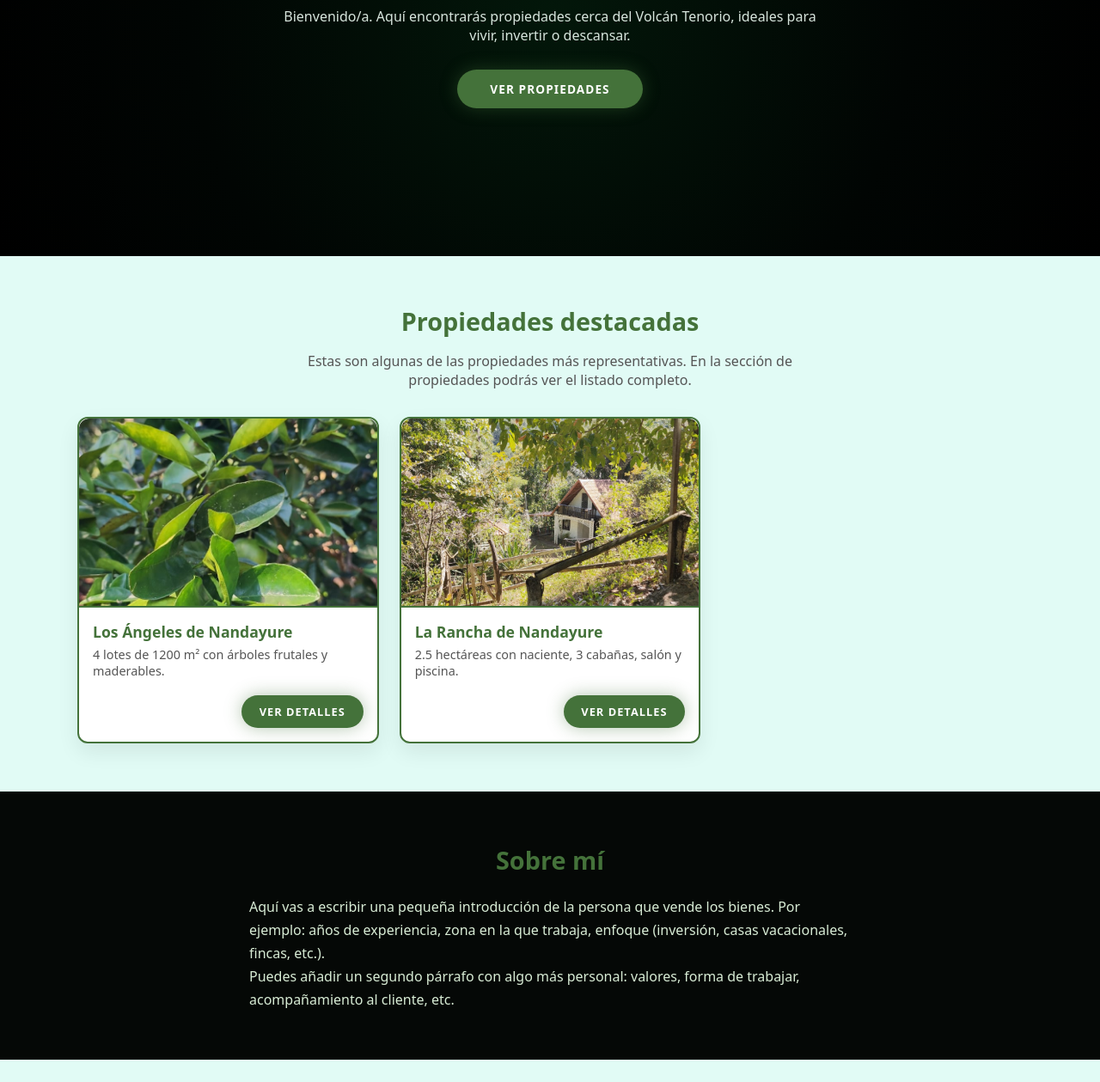
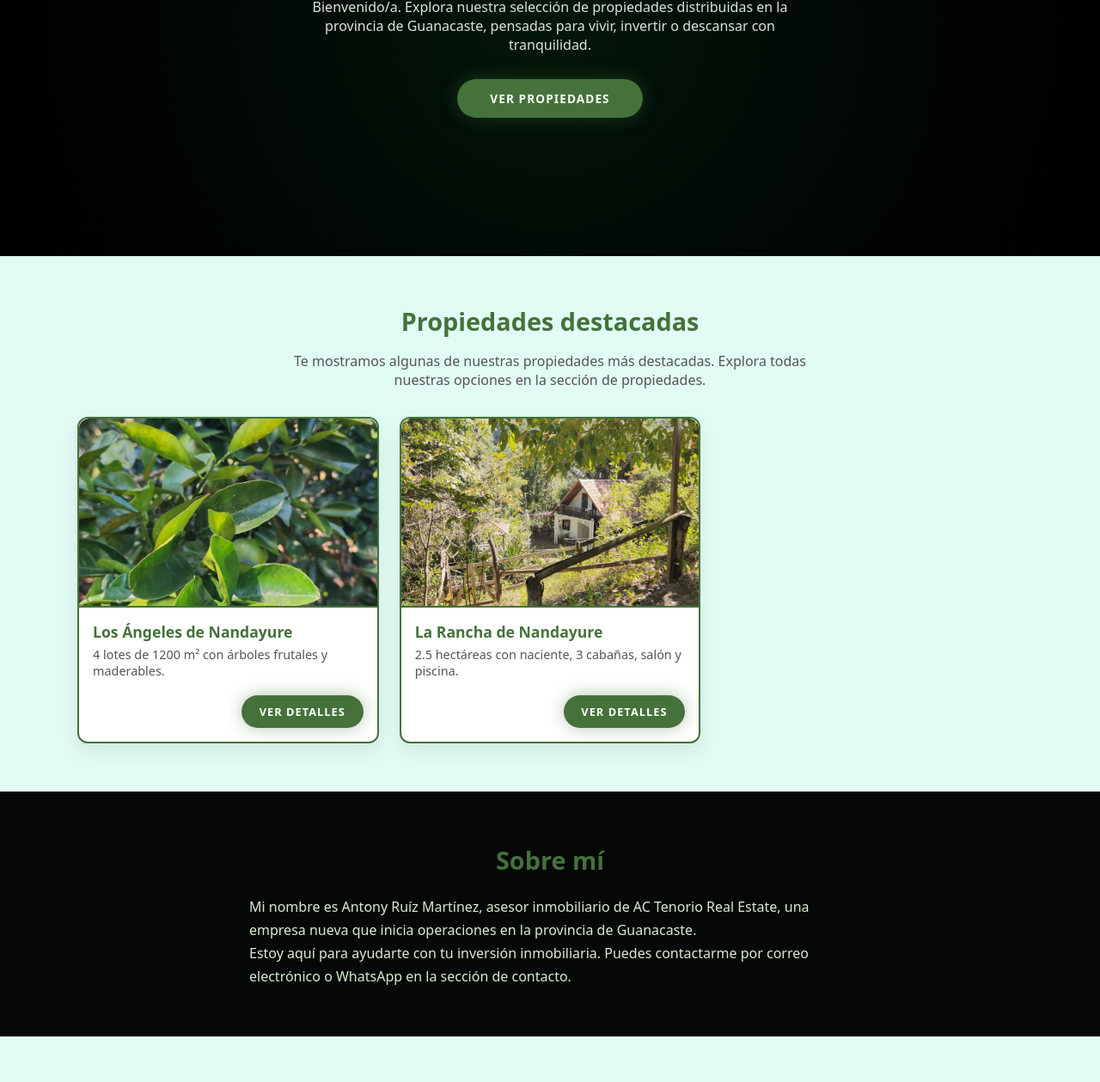
Before and after one commit to GabrielGJMR/pruebaactenoriorealstate, a plain HTML site: page index.html in a window 1280 px wide. Shown: the part 381-1640 px from the top of the page at 86% size. Drawn offline with Linux system fonts and the light colour scheme.

Commit message:
Update index.html

```diff
--- a/index.html
+++ b/index.html
@@ -37,8 +37,9 @@
       <div class="container hero-content">
         <h1>AC Tenorio Real Estate</h1>
         <p>
-          Bienvenido/a. Aquí encontrarás propiedades cerca del Volcán Tenorio,
-          ideales para vivir, invertir o descansar.
+          Bienvenido/a. Explora nuestra selección de propiedades distribuidas en
+          la provincia de Guanacaste, pensadas para vivir, invertir o descansar
+          con tranquilidad.
         </p>
         <a href="propiedades.html" class="btn-primary">Ver propiedades</a>
       </div>
@@ -49,8 +50,8 @@
       <div class="container">
         <h2>Propiedades destacadas</h2>
         <p class="section-intro">
-          Estas son algunas de las propiedades más representativas. En la
-          sección de propiedades podrás ver el listado completo.
+          Te mostramos algunas de nuestras propiedades más destacadas. Explora
+          todas nuestras opciones en la sección de propiedades.
         </p>
 
         <div class="grid-propiedades">
@@ -105,13 +106,14 @@
         <div class="about-text">
           <h2>Sobre mí</h2>
           <p>
-            Aquí vas a escribir una pequeña introducción de la persona que vende
-            los bienes. Por ejemplo: años de experiencia, zona en la que
-            trabaja, enfoque (inversión, casas vacacionales, fincas, etc.).
+            Mi nombre es Antony Ruíz Martínez, asesor inmobiliario de AC Tenorio
+            Real Estate, una empresa nueva que inicia operaciones en la
+            provincia de Guanacaste.
           </p>
           <p>
-            Puedes añadir un segundo párrafo con algo más personal: valores,
-            forma de trabajar, acompañamiento al cliente, etc.
+            Estoy aquí para ayudarte con tu inversión inmobiliaria. Puedes
+            contactarme por correo electrónico o WhatsApp en la sección de
+            contacto.
           </p>
         </div>
       </div>
@@ -126,8 +128,8 @@
           puedes contactarme:
         </p>
         <ul class="contact-list">
-          <li><strong>WhatsApp:</strong> +506 8733-1224</li>
-          <li><strong>Correo:</strong> correo@actenoriorealestate.com</li>
+          <li><strong>WhatsApp:</strong> +506 6065-5493</li>
+          <li><strong>Correo:</strong> actenoriorealestate@gmail.com</li>
         </ul>
       </div>
     </section>
```
